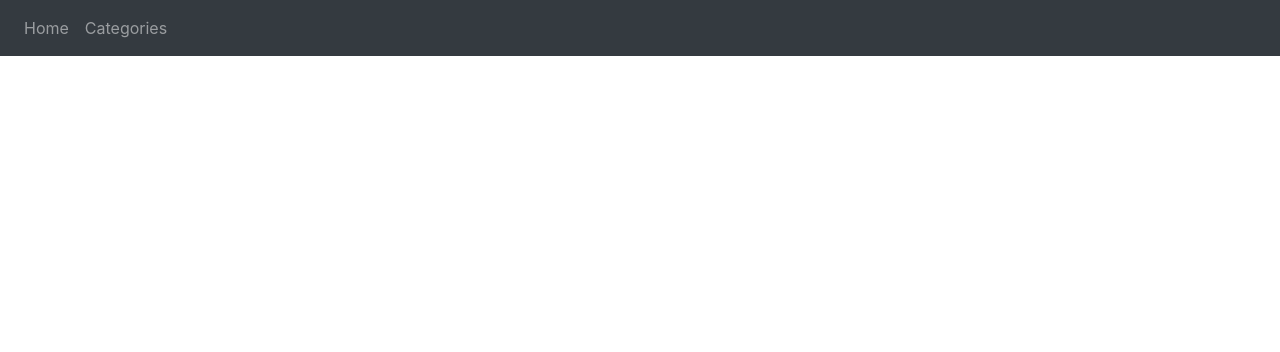
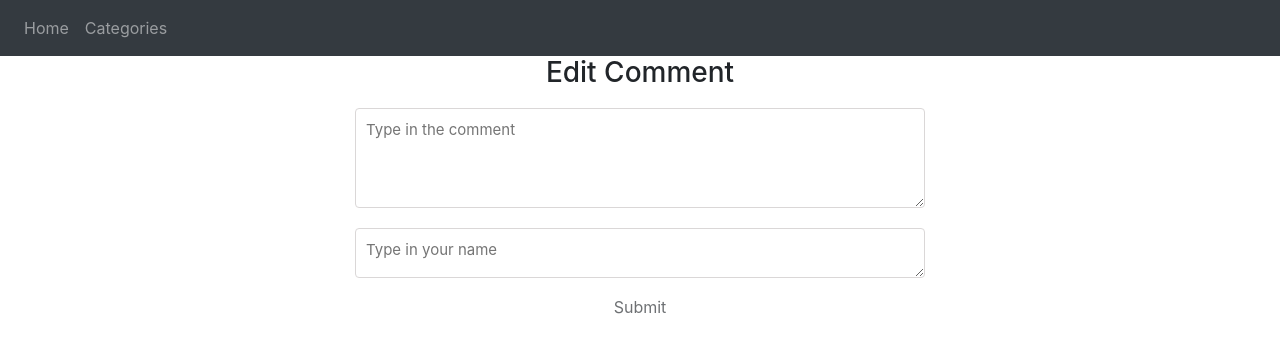
Before and after one commit to alexsanderfr/Readable, a React (Create React App) app in the folder frontend/: page /1/1/1/edit in a window 1280 px wide. Shown: the top 352 px of the page. Built offline with nearby package versions, Linux system fonts and the light colour scheme; no server answers.

Commit message:
feat: Add EditComment.js

```diff
--- a/frontend/src/components/App.js
+++ b/frontend/src/components/App.js
@@ -10,6 +10,7 @@ import Post from './Post'
 import NewPost from './NewPost'
 import NewComment from './NewComment'
 import EditPost from './EditPost'
+import EditComment from './EditComment';
 
 class App extends Component {
   componentDidMount() {
@@ -40,6 +41,13 @@ class App extends Component {
                 category={match.params.category}
               />}
             />
+            <Route exact path="/:category/:post_id/:comment_id/edit" render={({ match }) =>
+              <EditComment
+                post_id={match.params.post_id}
+                comment_id={match.params.comment_id}
+                category={match.params.category}
+              />}
+            />
             <Route exact
               path="/:category/:post_id"
               render={({ match }) =>
--- a/frontend/src/components/Comment.js
+++ b/frontend/src/components/Comment.js
@@ -4,6 +4,8 @@ import { formatTimestamp } from '../utils/helpers'
 import { MdThumbUp, MdThumbDown, MdDelete } from 'react-icons/md'
 import { objectToArray } from '../utils/helpers'
 import { handleVoteComment, handleDisableComment } from '../actions/comments'
+import { Link } from 'react-router-dom'
+import { MdCreate } from 'react-icons/md'
 
 class Comment extends Component {
 
@@ -49,6 +51,9 @@ class Comment extends Component {
                     <MdThumbUp className='like-icons' onClick={this.onClickLike} />
                     <MdThumbDown className='like-icons' onClick={this.onClickDislike} />
                     <MdDelete className='like-icons' onClick={this.onClickDelete} />
+                    <Link to={`${comment.parentId}/${comment.id}/edit`}>
+                            <MdCreate className='like-icons' />
+                        </Link>
                 </div>
             </div>
         )
--- /dev/null
+++ b/frontend/src/components/EditComment.js
@@ -0,0 +1,101 @@
+import React, { Component } from 'react'
+import { connect } from 'react-redux'
+import { handleEditComment } from '../actions/comments'
+import { Redirect } from 'react-router-dom'
+import { objectToArray } from '../utils/helpers'
+
+class EditComment extends Component {
+    state = {
+        body: '',
+        author: '',
+        toPost: false
+    }
+
+    handleChangeBody = (e) => {
+        const body = e.target.value
+
+        this.setState(() => ({
+            body: body
+        }))
+    }
+
+    handleChangeAuthor = (e) => {
+        const author = e.target.value
+
+        this.setState(() => ({
+            author: author
+        }))
+    }
+
+    handleSubmit = (e) => {
+        e.preventDefault()
+
+        const { body, author } = this.state
+        const { dispatch } = this.props
+
+        let comment = this.props.comment
+        comment.author = author
+        comment.body = body
+        dispatch(handleEditComment(this.props.comment_id, comment))
+
+        this.setState(() => ({
+            body: '',
+            author: '',
+            toPost: true
+        }))
+    }
+
+    render() {
+        const { body, author, toPost } = this.state
+        const { comment } = this.props
+
+        if (toPost === true) {
+            return <Redirect to={`/${this.props.category}/${this.props.post_id}`} />
+        }
+
+        if (comment !== undefined && body === '') {
+            this.setState(() => ({
+                author: comment.author,
+                body: comment.body,
+            }))
+        }
+
+
+        return (
+            <div>
+                <h3 align='center'>Edit Comment</h3>
+                <form className='new-comment' onSubmit={this.handleSubmit}>
+                    <textarea
+                        placeholder="Type in the comment"
+                        value={body}
+                        onChange={this.handleChangeBody}
+                        className='body-textarea'
+                    />
+                    <textarea
+                        placeholder="Type in your name"
+                        value={author}
+                        onChange={this.handleChangeAuthor}
+                        className='attribute-textarea'
+                    />
+                    <button
+                        className='btn'
+                        type='submit'
+                        disabled={body === '' || author === ''}>
+                        Submit
+                </button>
+                </form>
+            </div>
+        )
+    }
+}
+
+function mapStateToProps({comments}, props) {
+    const comment_id = props.comment_id
+    const filteredArray = objectToArray(comments).filter((comment) => comment.id === comment_id)
+    const comment = filteredArray === [] ? undefined : filteredArray[0]
+    return {
+        comment: comment,
+    }
+}
+
+export default connect(mapStateToProps)(EditComment)
--- a/frontend/src/components/EditPost.js
+++ b/frontend/src/components/EditPost.js
@@ -88,7 +88,7 @@ class EditPost extends Component {
 
         return (post === undefined ? <div><h1 className="error">404 post not found</h1></div> :
             <div>
-                <h3 align='center'>Edit</h3>
+                <h3 align='center'>Edit Post</h3>
                 <form className='new-post' onSubmit={this.handleSubmit}>
                     <textarea
                         placeholder="Type in the post title"
```
